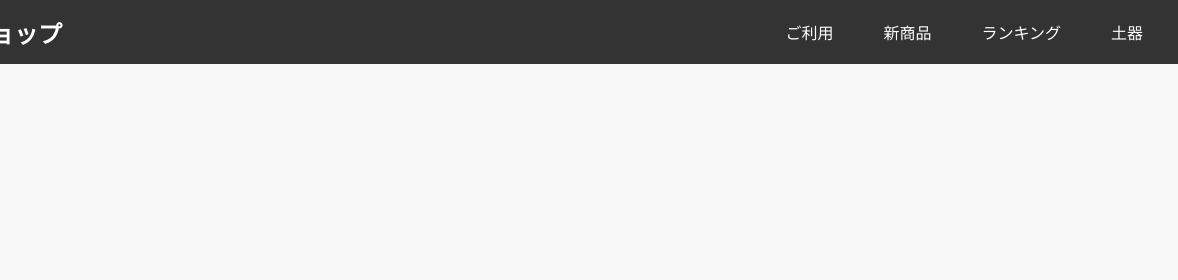
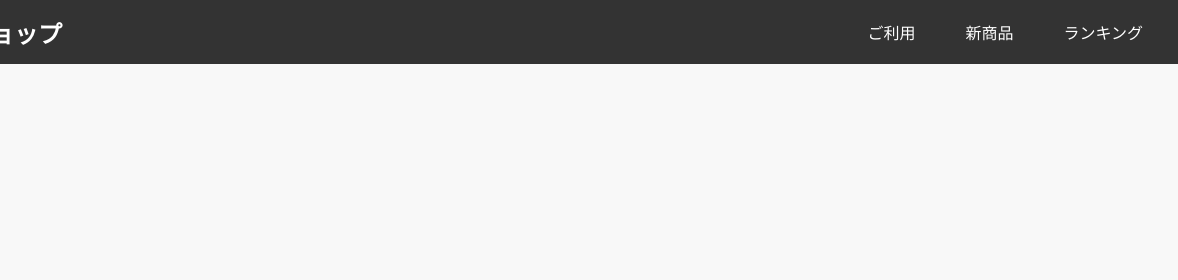
Before and after one commit to catwash/Dokidoki, a plain HTML site: page index.html in a window 1280 px wide. Shown: the top 280 px of the page, 102-1280 px from the left. Drawn offline with Linux system fonts and the light colour scheme.

Commit message:
Update index.html

```diff
--- a/index.html
+++ b/index.html
@@ -15,9 +15,6 @@
         <li><a href="#usage">ご利用</a></li>
         <li><a href="#new">新商品</a></li>
         <li><a href="#ranking">ランキング</a></li>
-        <li class="dropdown">
-          <span>土器</span>
-        </li>
       </ul>
     </nav>
   </header>
```
